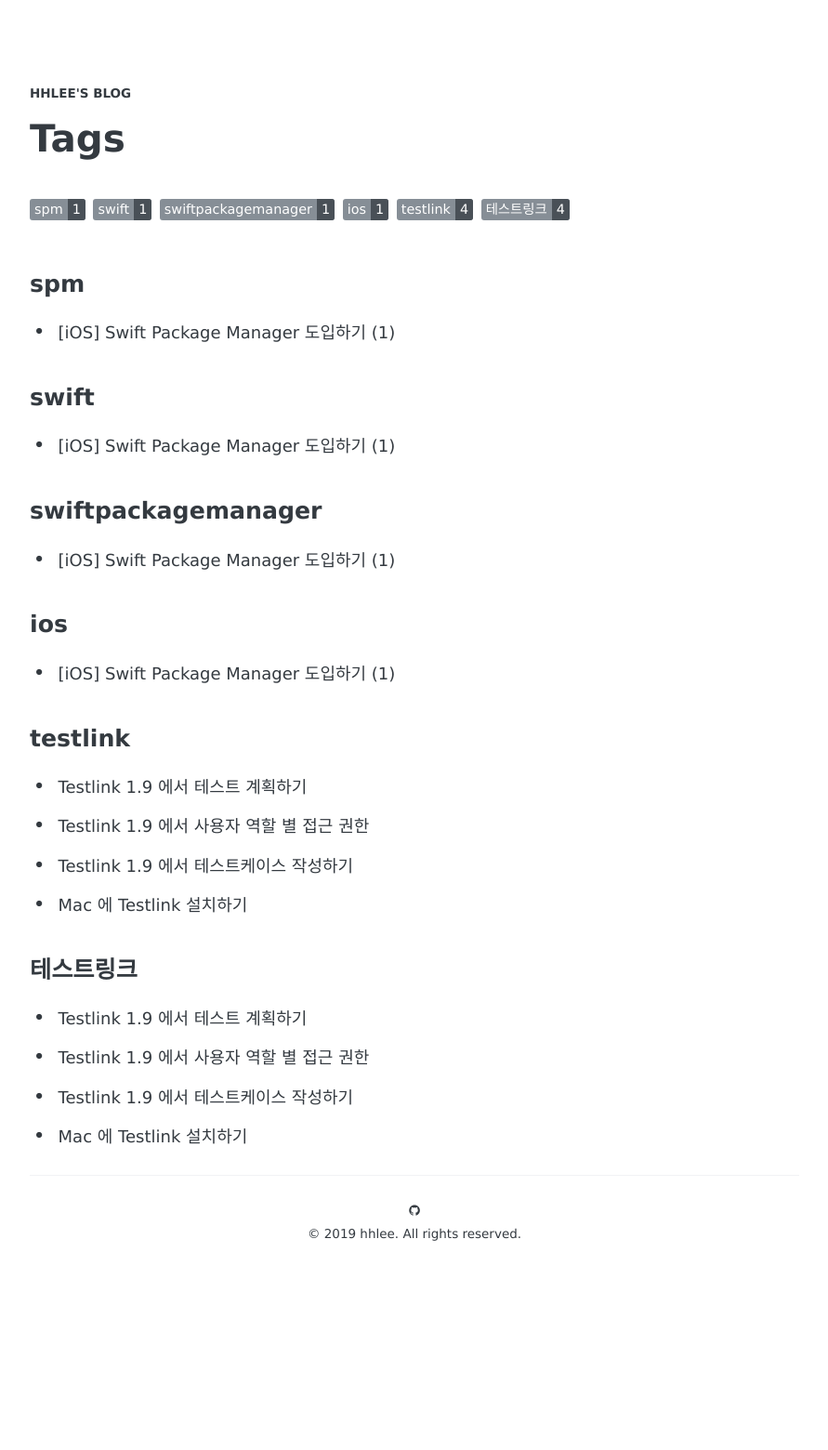
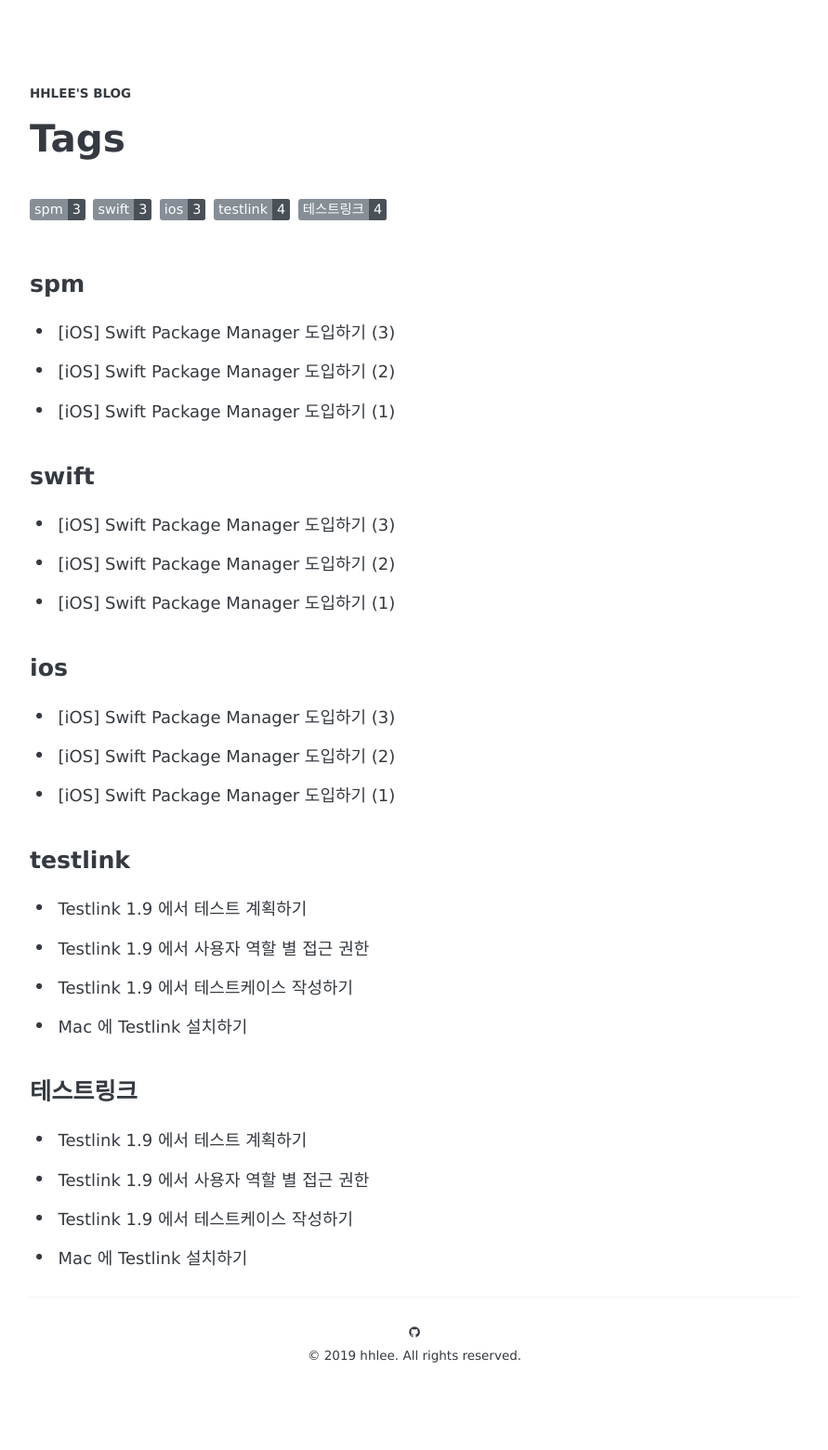
Before and after one commit to Hyunhwa/hhlee.github.io, a Jekyll site: the page built from tags/index.html, in a window 1280 px wide. Shown: the whole page at 93% size, without its empty margins (194-1085 px from the left). Built offline with Jekyll 4.4.1, drawn with Linux system fonts in a browser that asks for light colours; some web fonts are replaced; before the commit the page ends 1429 px from its top, so only the background shows below that; part of the change alters nothing that is shown.

Commit message:
스위프트 패키지 매니저 도입하기 2,3 작성
스위프트 패키지 매니저 도입하기 포스팅 등록 (이미지 첨부 제외)

```diff
--- a/_posts/2023-05-18-swift_package_manager_1.markdown
+++ b/_posts/2023-02-06-swift_package_manager_1.markdown
@@ -1,8 +1,8 @@
 ---
 layout: post
 title: "[iOS] Swift Package Manager 도입하기 (1)"
-date: 2023-05-18
-tags: [iOS, Swift, SPM, SwiftPackageManager]
+date: 2023-02-06
+tags: [iOS, Swift, SPM]
 comments: true
 categories: Swift
 ---
@@ -22,19 +22,19 @@ XCode11(Swift 3.0 이상)부터 내장되어 애플에서 제공하는 공식
 
 ## SwiftPM을 도입하려는 이유?
 
-:one:  CocoaPods의 기술적 한계
+#### 1️⃣ CocoaPods의 기술적 한계
 
-현재 저희 회사에서 iOS 종속성 관리를 위해 CocoaPods을 사용합니다. 그러나 범용성과 익숙함을 제외한다면 CocoaPods은 이점이 크지 않은 도구이기도 합니다. XCode 버전 업데이트 때마다 발생되는 호환성 문제와 Ruby 언어로 작성된 프로그램(즉, Mac Ruby 버전의 영향을 받음)으로 종속성이 변경된 순간마다 ‘터미널’ 앱에 명령어를 입력하는 불편함을 감수해야 합니다.
+현재 저희 회사에서 iOS 종속성 관리를 위해 CocoaPods을 사용합니다. 그러나 범용성과 익숙함을 제외한다면 CocoaPods은 이점이 크지 않은 도구이기도 합니다. XCode 버전 업데이트 때마다 발생되는 호환성 문제와 Ruby 언어로 작성된 프로그램(즉, Mac Ruby 버전의 영향을 받음)으로 __종속성이 변경된 순간마다 ‘터미널’ 앱에 명령어를 입력__하는 불편함을 감수해야 합니다.
 
-이런 불편함을 감수하더라도 결정적으로 XCode14 부터 리소스 번들을 종속성으로 추가할 경우 서명이  필요하게 됨에 따라 Fastlane을 이용한 전체 배포가 불가한 문제는 현재 해결할 방안이 없었습니다.
+이런 불편함을 감수하더라도 결정적으로 XCode14 부터 __리소스 번들을 종속성으로 추가할 경우__ 서명이 필요하게 됨에 따라 __Fastlane을 이용한 전체 배포가 불가__한 문제는 현재 해결할 방안이 없었습니다.
 
 공용 플레이어 개발 계획을 갖고 있는 우리 팀에게 리소스 번들을 종속성으로 추가하지 못하는 점은 개발상 큰 제약이 될 수 있어 이에 대한 방안이 필요했습니다.
 
-:two:  애플 공식 종속성 관리 도구
+#### 2️⃣ 애플 공식 종속성 관리 도구
 
-Swift 5.3 버전(XCode12)부터 SwiftPM을 통해 리소스 번들을 추가하는 것이 가능해졌습니다. 그리고 추가된 리소스 번들에 별도의 서명이 필요하지 않습니다. 언제 지원이 종료될지 걱정하지 않아도 됩니다. 애플에서 공식적으로 제공되는 도구니까요 :thumbsup:
+Swift 5.3 버전(XCode12)부터 SwiftPM을 통해 리소스 번들을 추가하는 것이 가능해졌습니다. 그리고 추가된 리소스 번들에 별도의 서명이 필요하지 않습니다. 언제 지원이 종료될지 걱정하지 않아도 됩니다. 애플에서 공식적으로 제공되는 도구니까요 👍
 
-:three:  개발의 편의성
+#### 3️⃣ 개발의 편의성
 
 XCode 하나로 종속성을 관리할 수 있다는 점은 많은 편의성을 가져다주었습니다. 종속성의 추가/업데이트/삭제가 한 두번의 버튼 클릭으로 가능해졌고, Swift Package를 Private 저장소로 생성하여 공유하는 것 또한 CocoaPods spec을 올리는 작업보다 단순합니다.(시간 단축 또한 덤!!)
 
@@ -42,7 +42,7 @@ XCode 하나로 종속성을 관리할 수 있다는 점은 많은 편의성을
 
 그럼 SwiftPM을 사용하여 종속성을 관리하면 얼마나 편리해지는지 사용법에 대해 알아보겠습니다.
 
-### Swift Package 추가
+#### Swift Package 추가
 
 프로젝트 구조(Navigator 영역)에서 프로젝트 파일을 선택 후 ‘Package Dependencies’를 클릭합니다.
 
@@ -52,11 +52,11 @@ XCode 하나로 종속성을 관리할 수 있다는 점은 많은 편의성을
 
 성공적으로 패키지가 추가됨을 확인할 수 있습니다. (추가 후 로딩에 시간 소요가 있습니다)
 
-### Swift Package 삭제
+#### Swift Package 삭제
 
 패키지 목록에서 삭제할 패키지를 선택 후 '-' 버튼을 클릭합니다. (쉽죠?)
 
-### Swift Package 업데이트
+#### Swift Package 업데이트
 
 ‘File > Packages > Update to Lastet Package Versions'를 클릭합니다.
 
@@ -71,10 +71,10 @@ Private한 저장소를 생성하고 공유하는 작업도 이후 공유할 예
 
 
 ## 참고사이트
-- [(공식)애플문서-스위프트 패키지]:https://developer.apple.com/documentation/xcode/swift-packages
+- [(공식)애플문서-스위프트 패키지](https://developer.apple.com/documentation/xcode/swift-packages)
 
-- [GitHub - apple/swift-package-manager]:https://github.com/apple/swift-package-manager
+- [GitHub - apple/swift-package-manager](https://github.com/apple/swift-package-manager)
 
-- [Swift 5.3 released!]:https://www.swift.org/blog/swift-5.3-released/
+- [Swift 5.3 released!](https://www.swift.org/blog/swift-5.3-released/)
 
-- [Swift Package Manager 적용기]:https://tech.kakao.com/2022/06/02/swift-package-manager/
+- [Swift Package Manager 적용기](https://tech.kakao.com/2022/06/02/swift-package-manager/)
--- /dev/null
+++ b/_posts/2023-05-16-swift_package_manager_2.markdown
@@ -0,0 +1,79 @@
+---
+layout: post
+title: "[iOS] Swift Package Manager 도입하기 (2)"
+date: 2023-05-16
+tags: [iOS, Swift, SPM]
+comments: true
+categories: Swift
+---
+
+Swift Package Manager(이하 SwiftPM) 도입하기 2탄!!
+
+
+XCode에 Bitbucket 계정 연동하기입니다.
+
+XCode에서 비공개 저장소를 접근하기 위해서는 권한이 허용된 Bitbucket 계정의 연동이 필요합니다.
+
+안타깝게도 XCode에 Bitbucket 계정을 연동하는 방법은 정보도 적고 이슈도 많은 것으로 보입니다.
+
+(XCode에 Github 계정을 연동하는 방법에 대한 정보는 많은데.. 🥲)
+
+이 글을 보시는 분들은 제가 이미 겪은 문제를 직면하지 않길 바랍니다.
+
+## XCode에 Bitbucket 계정 등록하기
+
+위에 언급한대로 XCode에서 Bitbucket 비공개 저장소를 생성 및 업데이트하기 위해서는 XCode에 Bitbucket 계정을 연동하는 작업이 선행되어야 합니다. 그리고 연동을 위해 __Bitbucket 앱 비밀번호__가 필요합니다.
+
+#### Bitbucket 설정
+Bitbucket 사이트 우측 상단의 프로필 이미지를 선택하여 ‘**Settings > Personal settings**’를 클릭합니다.
+
+계정 설정 화면에 표시된 **Username**을 기억해주세요.
+‘**App passwords**’ 메뉴를 클릭합니다.
+
+‘**Create app password**’ 버튼을 클릭합니다.
+
+
+XCode에서 필요한 권한을 다음과 같이 체크해주세요.
+
+- **Account (XCode 계정 연동 권한) > Read**
+
+- Repositories (저장소 생성 및 업데이트 권한) > Read, Write, Admin
+
+
+
+생성된 앱 비밀번호가 새 창에 표시됩니다.
+**값을 복사하여 잘 간직해주세요. 이후 비밀번호를 다시 확인하실 수 없습니다.**
+(권한 변경이 필요한 경우, 삭제 후 새로 발급받아야 합니다.)
+
+
+#### XCode 설정
+**XCode > Settings.. > Acounts** 를 클릭하고 ‘+’ 버튼을 클릭하여 추가할 계정 유형 중 ‘**Bitbucket Cloud**’를 선택합니다.
+
+
+Bitbucket 계정 등록 화면이 나옵니다.
+여기에 입력하실 Account와 Password는 Bitbucket에서 로그인 시 입력하는 __이메일 계정정보와 비밀번호가 아닙니다!!__
+
+- **Account** : Bitbucket > 프로필 설정 화면 > Username
+
+- **Password** : Bitbucket > App Password
+
+
+드디어 연동이 완료되었습니다.
+SSH를 사용하실 경우 아래와 같이 Key를 생성하여 연동하실 수 있습니다.
+
+
+## 마무리하며..
+XCode에서 Bitbucket에 비공개 저장소를 생성하는 권한 이슈가 여전히 남아있습니다.
+
+XCode에 Bitbucket 계정을 연동하는 과정에서 이중인증이 필요하다(세 번째 참고사이트 참조)는 이야기는 실제와 다른 것 같습니다. 시도해보았으나 사이트 접속만 한껏 번거로와졌습니다.. 😵‍💫
+
+이 문제에 대해 자세한 내용은 다음 글에서 풀어보겠습니다. (언제라는 기약은.. 할 수 없지만.. 😅)
+
+
+
+## 참고사이트
+- [Configuring your Xcode project to use source control | Apple Developer Documentation](https://developer.apple.com/documentation/xcode/configuring-your-xcode-project-to-use-source-control)
+
+- [Create an App password | Bitbucket Cloud | Atlassian Support](https://support.atlassian.com/bitbucket-cloud/docs/create-an-app-password/)
+
+- [Xcode Source Control Accounts](https://useyourloaf.com/blog/xcode-source-control-accounts/)
--- /dev/null
+++ b/_posts/2023-06-07-swift_package_manager_3.markdown
@@ -0,0 +1,93 @@
+---
+layout: post
+title: "[iOS] Swift Package Manager 도입하기 (3)"
+date: 2023-06-07
+tags: [iOS, Swift, SPM]
+comments: true
+categories: Swift
+---
+
+Swift Package Manager(이하 SwiftPM) 도입하기 3탄..!
+
+Bitbucket에 Swift Package 비공개 저장소 생성하기 입니다.
+
+이전 글을 따라 XCode에 Bitbucket 계정이 연동하셨다면 XCode로 저장소 생성이 가능합니다.
+다만 저의 경우 여러가지 시도에도 불구하고(권한 문제로 추정됨) XCode에서 Bitbucket 저장소 생성이 불가하였습니다.
+
+따라서 Bitbucket 사이트에서 비공개 저장소를 생성한 뒤 XCode에서 스위프트 패키지를 생성하여 연결(SourceTree를 통해)하는 작업을 공유합니다.
+
+## Bitbucket 비공개 저장소 생성하기
+비공개 저장소를 생성하기 위해서는 계정에 해당 Workspace 저장소 생성 권한이 있어야 합니다.
+이 포스팅에서는 계정별로 할당된 개인 Workspace에서 저장소를 생성하도록 하겠습니다.
+
+비트버킷 사이트 상단의 프로필 메뉴를 클릭하여 Workspace를 선택합니다.
+(최근 워크스페이스에 표시되지 않는 경우, All workspaces를 클릭하여 리스트 내에서 선택)
+
+사이트 상단 메뉴의 Create > Repository 를 선택합니다.
+
+필수 입력 항목을 작성 후, **Access level : Private repository**를 선택하여 Create repository 버튼을 클릭합니다.
+
+저장소 생성이 완료되면 다음과 같은 화면을 확인하실 수 있습니다.
+(README, .gitignore 파일을 추가하지 않은 경우 다른 화면이 표시됩니다.)
+
+## XCode에서 Swift Package 생성하기
+**File > New > Package…** 를 클릭하여 새로운 패키지를 생성합니다.
+
+패키지명을 작성 후 ‘**Create Git repository on my Mac**’ 을 체크하고 ‘Create’ 버튼을 클릭합니다.
+
+다음과 같은 구조로 Package가 생성됩니다.
+
+
+## Bitbucket 저장소에 Swift Package 업로드 하기
+__XCode 기본 브런치는 main__입니다. __Bitbucket 기본 브런치는 master__죠.
+따라서 __main 브런치의 Swift Package를 master 브런치에 덮어씌워야 합니다.__
+
+생성 시점부터 하나의 브런치로 만들 수 있다면 좋겠지만 다음의 이유로 불가합니다.
+
+현재로선 Bitbucket 사이트를 통해서만 저장소를 생성할 수 있습니다.
+(XCode에서 동일한 브런치명으로 원격을 연결하는 방법도 브런치명 중복 오류 발생으로 불가합니다)
+
+Bitbucket 원격 저장소를 복제하여 생성된 폴더에서 Swift Package를 생성하면 연동 시 정상동작하지 않습니다.
+(폴더 구조가 달라집니다)
+
+따라서 덮어씌우기 작업을 위해 다음과 같이 main 브런치를 master에 재배치 하였습니다.
+
+#### XCode에서 원격 연결 추가하기
+SourceControl Navigator를 클릭하여 Repositories > Remotes > Add Existing Remote… 클릭합니다.
+
+
+Bitbucket의 저장소 URL을 등록 후 ‘Add’ 버튼을 클릭합니다.
+
+
+#### SourceTree에서 브런치 재배치하기
+XCode에서 생성한 Swift Package를 로컬 저장소로 추가합니다.
+
+
+다음과 같이 아무런 main 브런치 상태에서 master 브런치를 선택하여 ‘재배치…’를 클릭합니다.
+
+
+재배치 확인 알림창이 발생되면 ‘확인’ 버튼을 누릅니다.
+
+
+충돌이 발생된 .gitignore(or README.markdown) 파일을 수정하여 ‘커밋’합니다.
+
+
+(no branch, rebasing main)에 새로운 브런치를 생성합니다.
+(개발/테스트용 브런치인 ‘dev’로 생성하는 편을 추천드립니다.)
+
+
+브런치 생성 후 ‘master’ 브런치로 상태를 변경하여 새로운 브런치와 병합합니다.
+
+
+master 브런치의 내용을 푸시하면 Swift Package 저장소 생성이 완료됩니다.
+
+
+## 마무리하며..
+글 머리에서 언급하였듯 XCode에서 원격 연결 생성시 아래와 같은 오류가 발생됩니다.
+
+
+때문에 돌고도는 방식으로 Swift Package 저장소를 생성하였습니다.
+혹시 해결 방안을 알게되신다면 저에게도 공유해주세요 ‼️
+
+다음 글은 Swift Package 업로드하기 입니다.
+최대한 빨리 돌아올 수 있도록 노력해볼게요 😁
```
